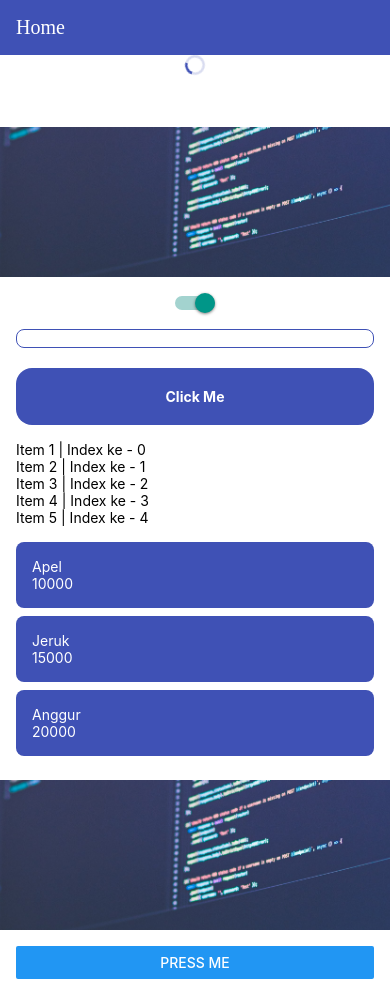
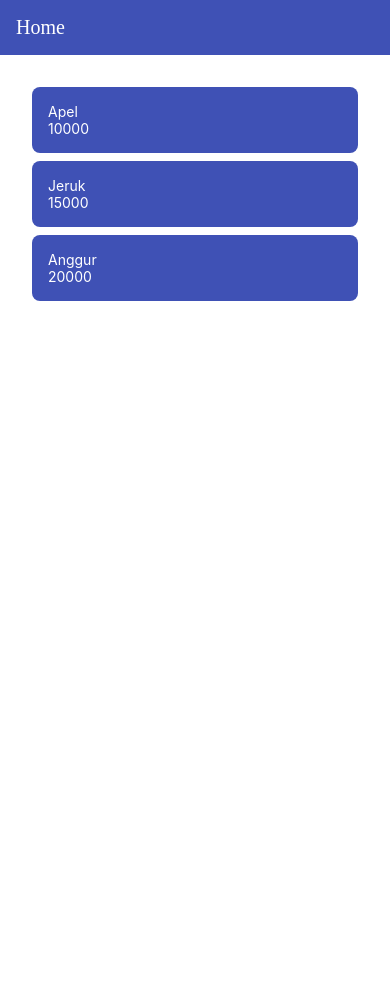
Before and after one commit to ariefaryudisyidik/rn-second-app, a React Native app: screen / in a window 390 px wide. After the commit the page ends 844 px from the top, so only its background shows below. Built offline with nearby package versions, Linux system fonts and the light colour scheme.

Commit message:
Refresh Control

```diff
--- a/src/pages/Home/index.js
+++ b/src/pages/Home/index.js
@@ -1,23 +1,17 @@
 import React, {useEffect, useState} from 'react';
 import {
-  ActivityIndicator,
   Alert,
   BackHandler,
-  Button,
   Dimensions,
   FlatList,
-  Image,
   PermissionsAndroid,
-  ScrollView,
+  RefreshControl,
   StyleSheet,
-  Switch,
   Text,
-  TextInput,
   ToastAndroid,
   TouchableOpacity,
   View,
 } from 'react-native';
-import Program from '../../assets/images/program.jpg';
 
 const colorPrimary = '#3f51b5';
 const width = Dimensions.get('screen').width;
@@ -43,9 +37,20 @@ const StaticFlatList = props => {
 };
 
 const FlatList2 = props => {
+  const [refresh, setRefresh] = useState(false);
+
   return (
     <FlatList
       data={props.dataPembayaran}
+      refreshControl={
+        <RefreshControl
+          refreshing={refresh}
+          onRefresh={() => {
+            console.log('Refreshing');
+            setRefresh(false);
+          }}
+        />
+      }
       renderItem={({item}) => (
         <TouchableOpacity
           onPress={() =>
@@ -57,7 +62,7 @@ const FlatList2 = props => {
         </TouchableOpacity>
       )}
       keyExtractor={item => item.namaBarang}
-      style={{marginHorizontal: 16}}
+      style={{margin: 16}}
     />
   );
 };
@@ -106,9 +111,8 @@ function Home() {
 
   return (
     <View>
-      <ScrollView showsVerticalScrollIndicator={false}>
       <Header title="Home" />
-
+      {/* <ScrollView showsVerticalScrollIndicator={false}>
         <ActivityIndicator size={'small'} color={colorPrimary} />
         <ActivityIndicator size={'large'} color="red" animating={false} />
         <View style={styles.container}>
@@ -143,6 +147,18 @@ function Home() {
 
         <StaticFlatList data={[1, 2, 3, 4, 5]} />
 
+        <View style={styles.itemCenter}>
+          <Image source={Program} style={styles.image} />
+        </View>
+
+        <View style={{margin: 16}}>
+          <Button
+            title="Press Me"
+            onPress={() => Linking.openURL('https://youtube.com')}
+          />
+        </View>
+      </ScrollView> */}
+
       <FlatList2
         dataPembayaran={[
           {
@@ -159,15 +175,6 @@ function Home() {
           },
         ]}
       />
-
-        <View style={styles.itemCenter}>
-          <Image source={Program} style={styles.image} />
-        </View>
-
-        <View style={{margin: 16}}>
-          <Button title="Press Me" onPress={() => console.log('Press Me')} />
-        </View>
-      </ScrollView>
     </View>
   );
 }
```
Lines whose indentation alone changed are shown as unchanged.
